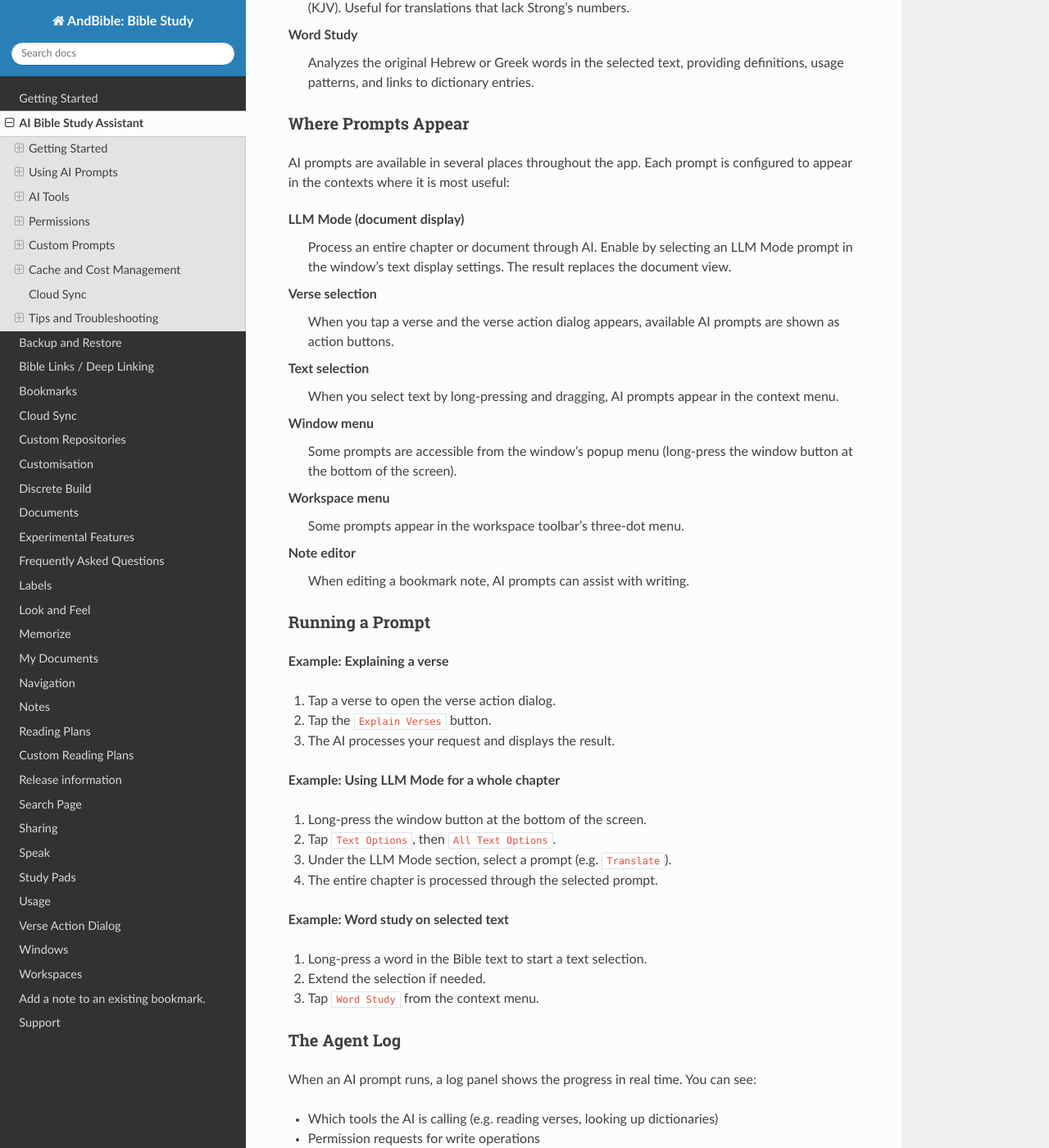
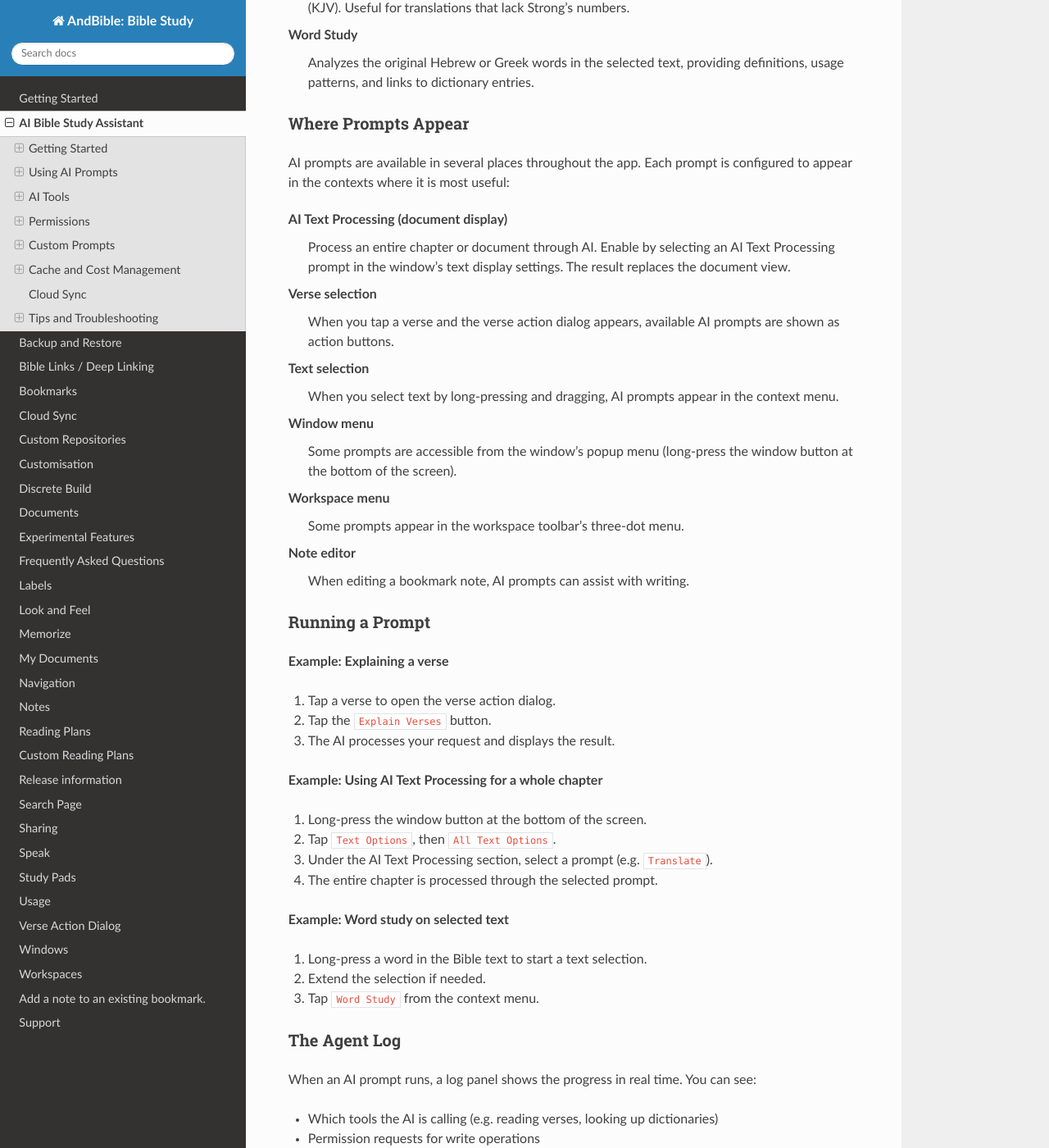
Before and after one commit to AndBible/docs, a Sphinx documentation site: the page built from docs/source/ai.rst, in a window 1280 px wide and 1400 px high, scrolled down 2598 px. Shown: the whole window at 82% size. Built offline with Sphinx 7.4.7 and the Read the Docs theme 3.1.0, drawn with Linux system fonts in a browser that asks for light colours; pages that are not in the unit, such as notebooks, are missing from menus.

Commit message:
Rename LLM Mode to AI Text Processing in documentation

```diff
--- a/docs/source/ai.rst
+++ b/docs/source/ai.rst
@@ -151,10 +151,10 @@ Where Prompts Appear
 AI prompts are available in several places throughout the app. Each prompt is
 configured to appear in the contexts where it is most useful:
 
-**LLM Mode (document display)**
+**AI Text Processing (document display)**
    Process an entire chapter or document through AI. Enable by selecting an
-   LLM Mode prompt in the window's text display settings. The result replaces
-   the document view.
+   AI Text Processing prompt in the window's text display settings. The result
+   replaces the document view.
 
 **Verse selection**
    When you tap a verse and the verse action dialog appears, available AI
@@ -183,11 +183,11 @@ Running a Prompt
 #. Tap the ``Explain Verses`` button.
 #. The AI processes your request and displays the result.
 
-**Example: Using LLM Mode for a whole chapter**
+**Example: Using AI Text Processing for a whole chapter**
 
 #. Long-press the window button at the bottom of the screen.
 #. Tap ``Text Options``, then ``All Text Options``.
-#. Under the LLM Mode section, select a prompt (e.g. ``Translate``).
+#. Under the AI Text Processing section, select a prompt (e.g. ``Translate``).
 #. The entire chapter is processed through the selected prompt.
 
 **Example: Word study on selected text**
```
Also changed, not shown: docs/source/experimental_features.rst (+5 -5 lines).
